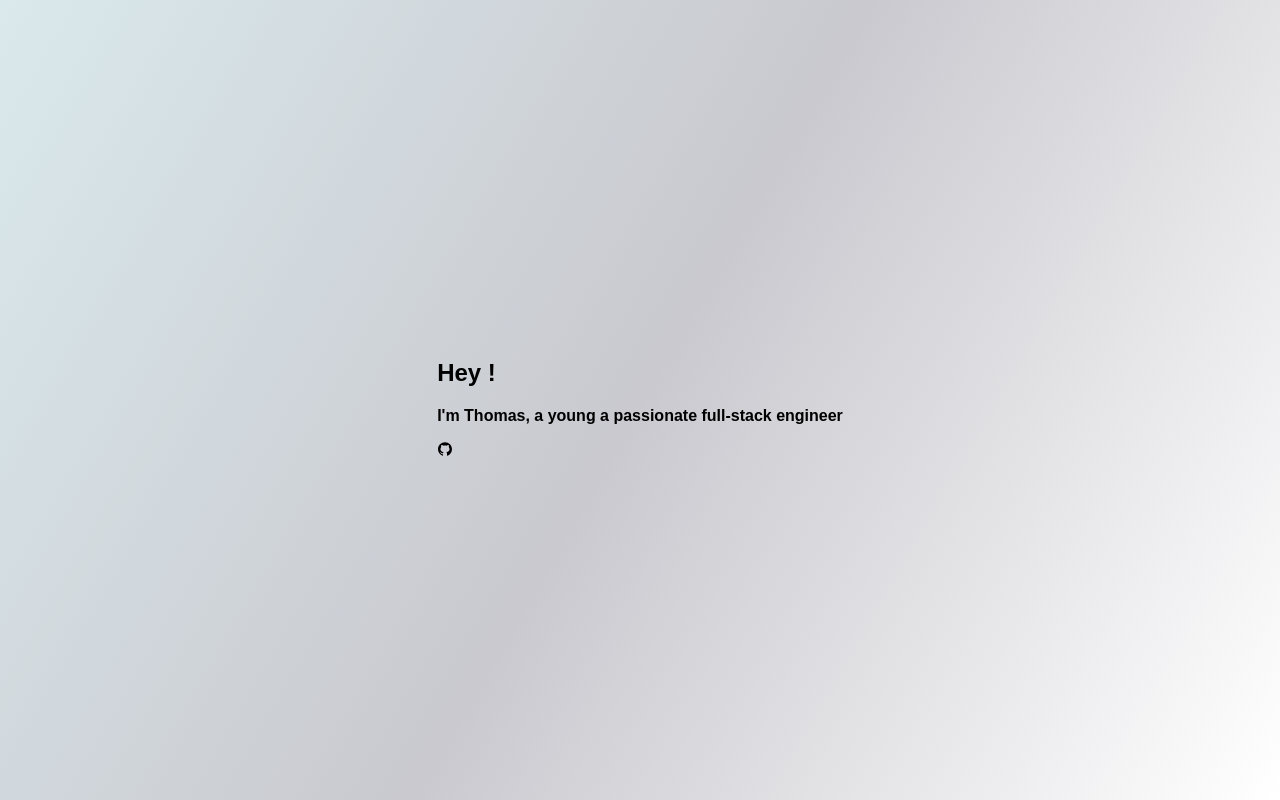
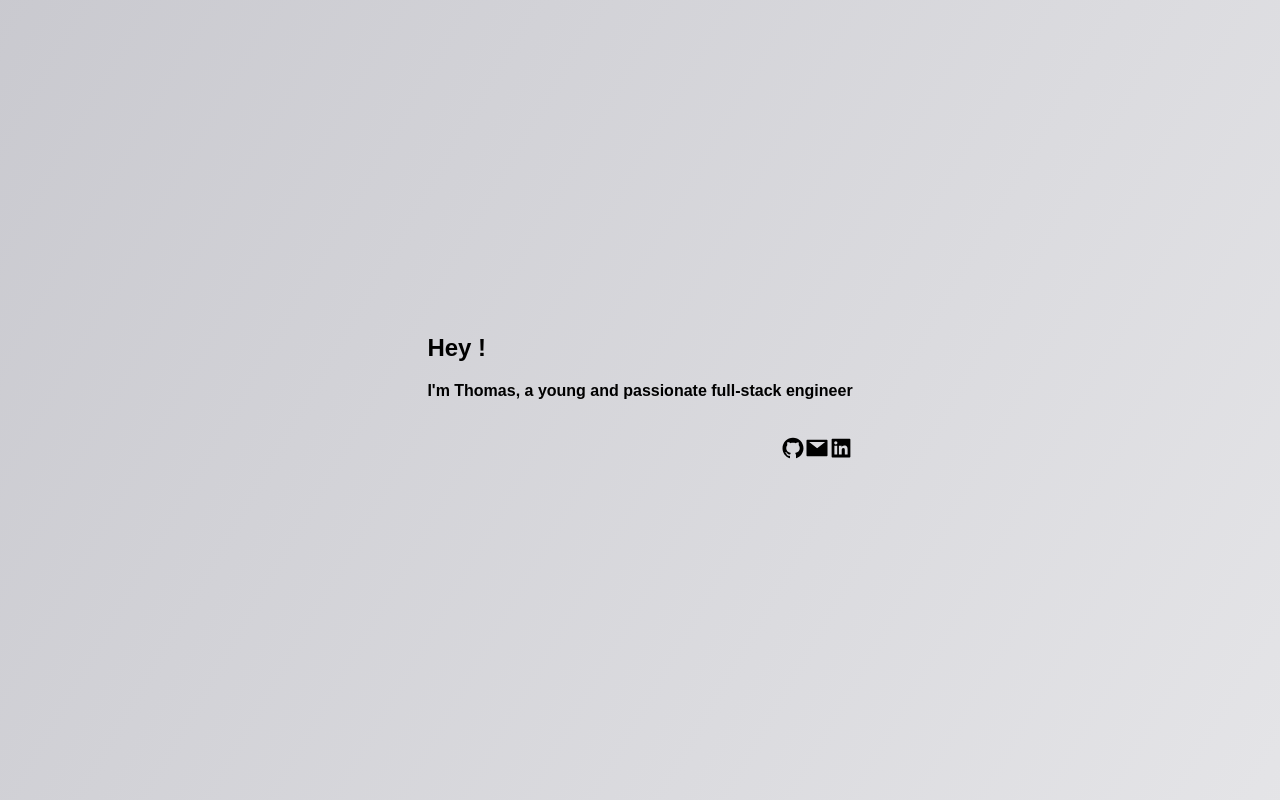
Before and after one commit to ThomasFenot/simple-portfolio, a React (Create React App) app: page / in a window 1280 px wide. Built offline with nearby package versions, Linux system fonts and the light colour scheme.

Commit message:
Adding icons and links Fixing animated background

```diff
--- a/src/App.scss
+++ b/src/App.scss
@@ -4,8 +4,8 @@
   align-items: center;
   height: 100vh;
   width: 100vw;
-  background: linear-gradient(300deg,#ffffff,#c9c9cf, #dae9ec);
-  background-size: 100%;
+  background: linear-gradient(300deg,#ffffff,#c9c9cf, #ece2da);
+  background-size: 400% 400%;
   animation: gradient-animation 25s ease infinite;
  }
 
--- a/src/components/Main.scss
+++ b/src/components/Main.scss
@@ -1,4 +1,22 @@
-h2{
+.header {
     font-size: 3vh;
     font-weight: 900;
 }
+
+.presentation-text {
+    font-size: 2vh;
+    font-weight: 900;
+}
+
+.icon-container {
+    float: right;
+}
+
+.icon-link {
+    color: inherit;
+    text-decoration: none;
+}
+
+.icon-link:visited {
+    color: inherit;
+}
--- a/src/components/Main.tsx
+++ b/src/components/Main.tsx
@@ -1,15 +1,27 @@
-import React from 'react';
-import './Main.scss';
-import { AiFillGithub } from "react-icons/ai";
+import React from "react";
+import "./Main.scss";
+import { AiFillGithub, AiFillMail, AiFillLinkedin } from "react-icons/ai";
 
 const Main: React.FC = () => {
- return (
+  return (
     <main>
-      <h2>Hey ! </h2>
-      <p>I'm Thomas, a young a passionate full-stack engineer</p>
-      <AiFillGithub/>
+      <h2 className="header">Hey ! </h2>
+      <p className="presentation-text">
+        I'm Thomas, a young and passionate full-stack engineer
+      </p>
+      <h2 className="icon-container">
+        <a href="https://github.com/ThomasFenot " target="_blank" rel="noopener noreferrer" className="icon-link">
+          <AiFillGithub />
+        </a>
+        <a href="mailto:portfolio-contact@fenot.dev" target="_blank" rel="noopener noreferrer" className="icon-link">
+          <AiFillMail />
+        </a>
+        <a href="https://linkedin.fenot.dev" target="_blank" rel="noopener noreferrer" className="icon-link">
+          <AiFillLinkedin />
+        </a>
+      </h2>
     </main>
- );
+  );
 };
 
 export default Main;
```
